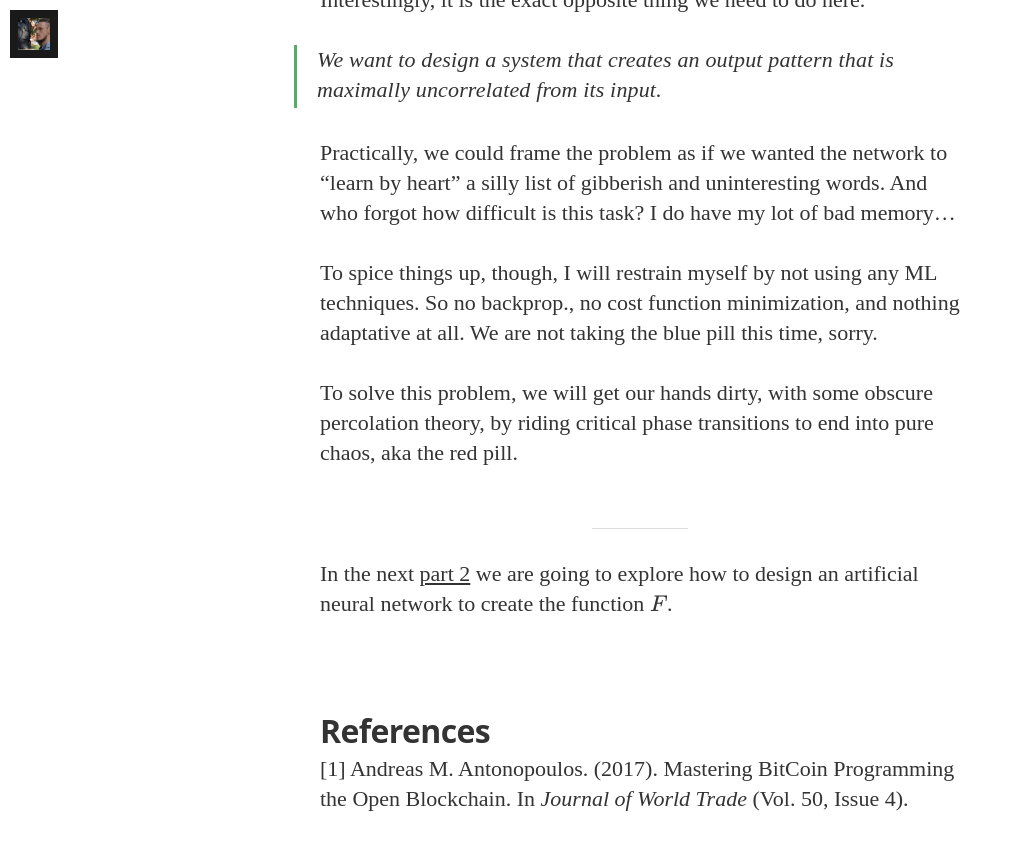
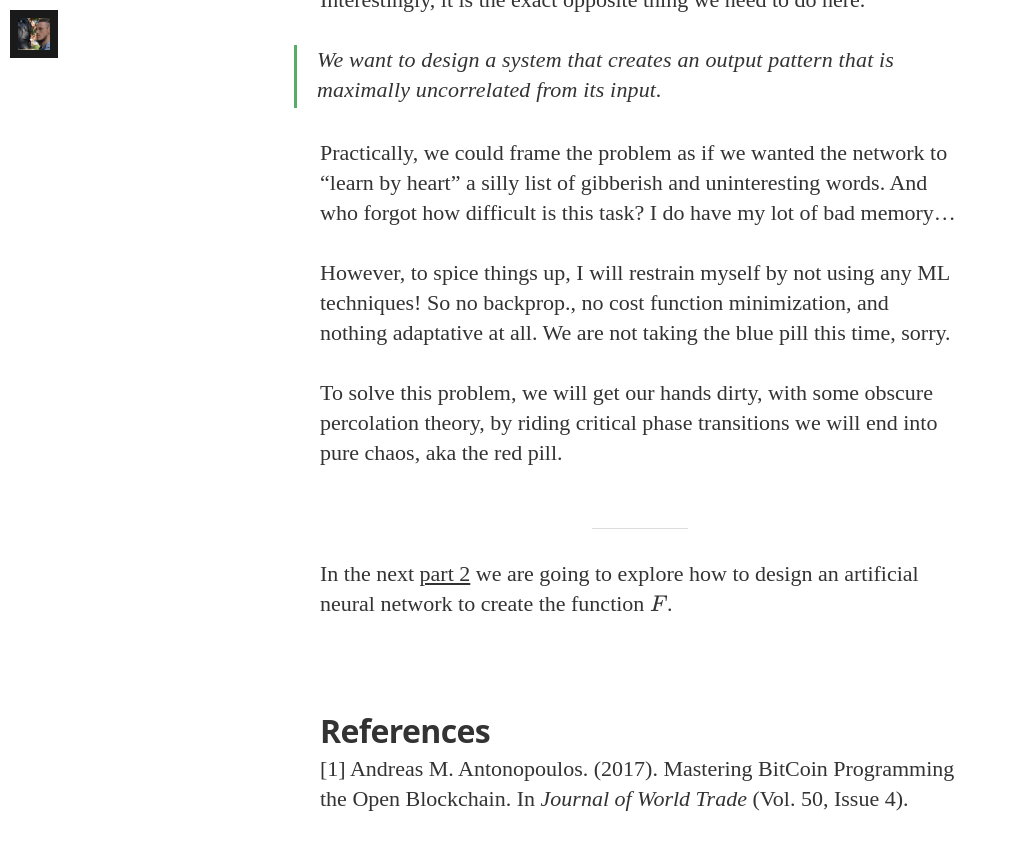
Before and after one commit to ManuNeuro/EmmanuelCalvet, a Jekyll site: the page built from _posts/2022-09-01-whitepaper-p1.md, in a window 1280 px wide and 900 px high, scrolled down 4678 px. Shown: the top 850 px of the window, without its empty margins (0-1013 px from the left). Built offline with Jekyll 4.4.1, drawn with Linux system fonts in a browser that asks for light colours; nearby versions of some CDN libraries; some web fonts are replaced; formulas are drawn with MathJax 3; comment, search, counter and statistics services are not loaded.

Commit message:
Update 2022-09-01-whitepaper-p1.md

```diff
--- a/_posts/2022-09-01-whitepaper-p1.md
+++ b/_posts/2022-09-01-whitepaper-p1.md
@@ -62,9 +62,9 @@ Interestingly, it is the exact opposite thing we need to do here.
 
 Practically, we could frame the problem as if we wanted the network to "learn by heart" a silly list of gibberish and uninteresting words. And who forgot how difficult is this task? I do have my lot of bad memory...
 
-To spice things up, though, I will restrain myself by not using any ML techniques. So no backprop., no cost function minimization, and nothing adaptative at all. We are not taking the blue pill this time, sorry.
+However, to spice things up, I will restrain myself by not using any ML techniques! So no backprop., no cost function minimization, and nothing adaptative at all. We are not taking the blue pill this time, sorry.
 
-To solve this problem, we will get our hands dirty, with some obscure percolation theory, by riding critical phase transitions to end into pure chaos, aka the red pill.
+To solve this problem, we will get our hands dirty, with some obscure percolation theory, by riding critical phase transitions we will end into pure chaos, aka the red pill.
 
 ***
 
```
